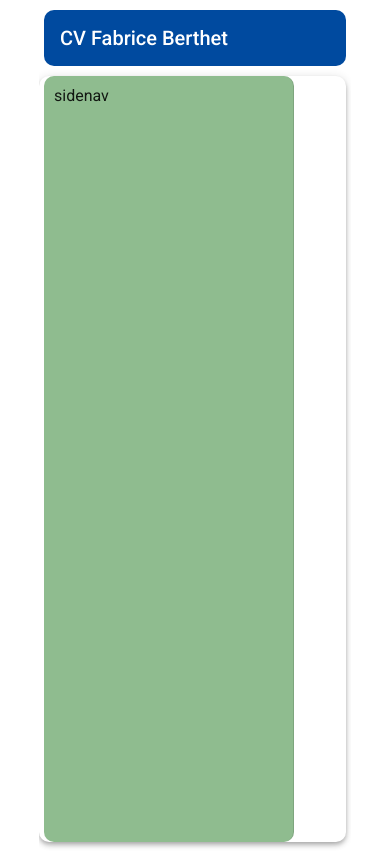
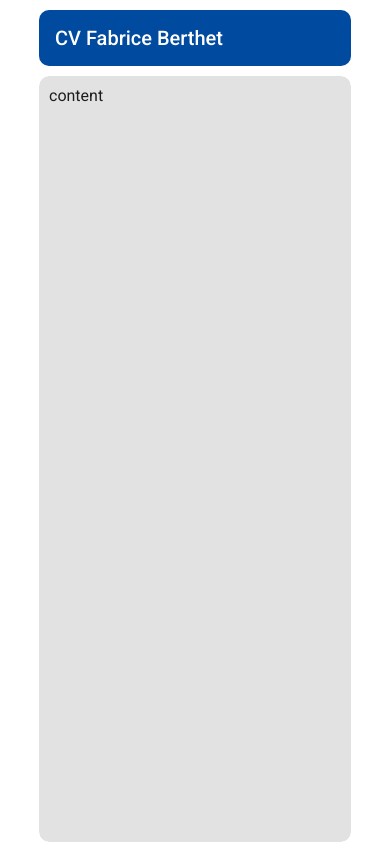
Before and after one commit to faberthet/cv, an Angular app: page / in a window 390 px wide. Built offline with nearby package versions, Linux system fonts and the light colour scheme.

Commit message:
responsive

```diff
--- a/src/app/app.component.css
+++ b/src/app/app.component.css
@@ -1,7 +1,7 @@
 mat-toolbar{
     background-color: #004a9f;
     color: white;
-    width: calc(80% - 10px);
+    width: calc(80%);
 border-radius: 10px;
     margin: 0 auto;
     margin-top: 10px;
@@ -11,26 +11,23 @@ mat-sidenav-container{
     background: transparent;
    width: 80%;
 margin: 0 auto;
+margin-top: 10px;
+border-radius: 10px;
+position: relative;
 }
 
 mat-sidenav{
-
-  margin: 16px;
-  margin-top: 10px;
-  margin-left: 5px;
     width: 250px;
     background-color:darkseagreen;
     border-radius: 10px;
     padding: 10px;
+    border-right:none;
 }
 
 mat-sidenav-content{
     height: calc(100vh - 98px);
-    background-color: rgb(255, 255, 255);
-    margin: 16px;
-    margin-right: 5px;
-    margin-top: 10px;
-    margin-left: 276px !important; /* witdh nav + 10px + 16 */
+    background-color: rgb(226, 226, 226);
+    margin-left: 260px !important; /* witdh nav + 10px */
     padding: 10px;
     border-radius: 10px;
 }
@@ -42,11 +39,11 @@ mat-sidenav-content{
     }
 
     .article-content{
-        margin-left: 0;
+        margin-left: 0 ;
 
     }
     mat-sidenav-container{
-
+        background: transparent;
         margin-bottom: 10px;
 
     }
--- a/src/app/app.component.html
+++ b/src/app/app.component.html
@@ -1,14 +1,14 @@
-<mat-toolbar>
+<mat-toolbar (click)="sidenav.toggle()">
   CV Fabrice Berthet
 </mat-toolbar>
 
 <mat-sidenav-container>
 
-  <mat-sidenav mode="side" opened>
+  <mat-sidenav #sidenav="matSidenav">
   sidenav
   </mat-sidenav>
 
-  <mat-sidenav-content class="mat-elevation-z4">
+  <mat-sidenav-content>
     content
     <router-outlet></router-outlet>
   </mat-sidenav-content>
--- a/src/app/app.component.ts
+++ b/src/app/app.component.ts
@@ -1,10 +1,34 @@
-import { Component } from '@angular/core';
+import { Component, OnInit, ViewChild } from '@angular/core';
+import { MatSidenav } from '@angular/material/sidenav';
+import { BreakpointObserver, BreakpointState } from '@angular/cdk/layout'
 
 @Component({
   selector: 'app-root',
   templateUrl: './app.component.html',
   styleUrls: ['./app.component.css']
 })
-export class AppComponent {
+export class AppComponent implements OnInit{
   title = 'cv';
+
+  @ViewChild(MatSidenav, { static: true }) sidenav!: MatSidenav;
+
+  constructor(private observer: BreakpointObserver){}
+
+  ngOnInit(): void {
+
+    this.observer.observe(['(max-width: 991px)']).subscribe(
+      (state: BreakpointState) => {
+        if (state.matches) {
+            this.sidenav.mode = 'over';
+            this.sidenav.close();
+          console.log('moins de 800px')
+        }else{
+            this.sidenav.mode = 'side';
+            this.sidenav.open();
+          console.log('plus de 800px')
+        }
+      }
+    )
+  }
+
 }
```
